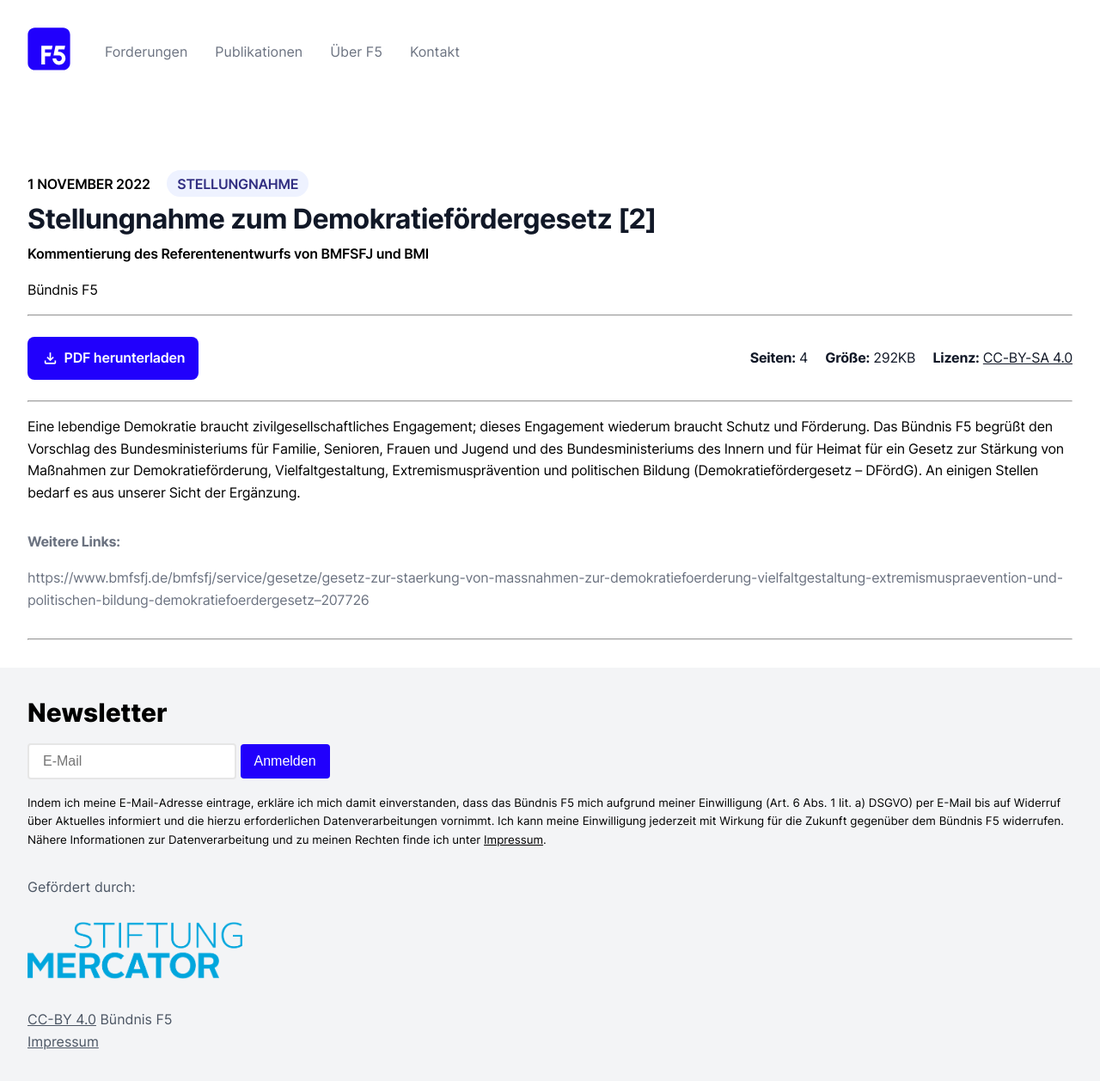
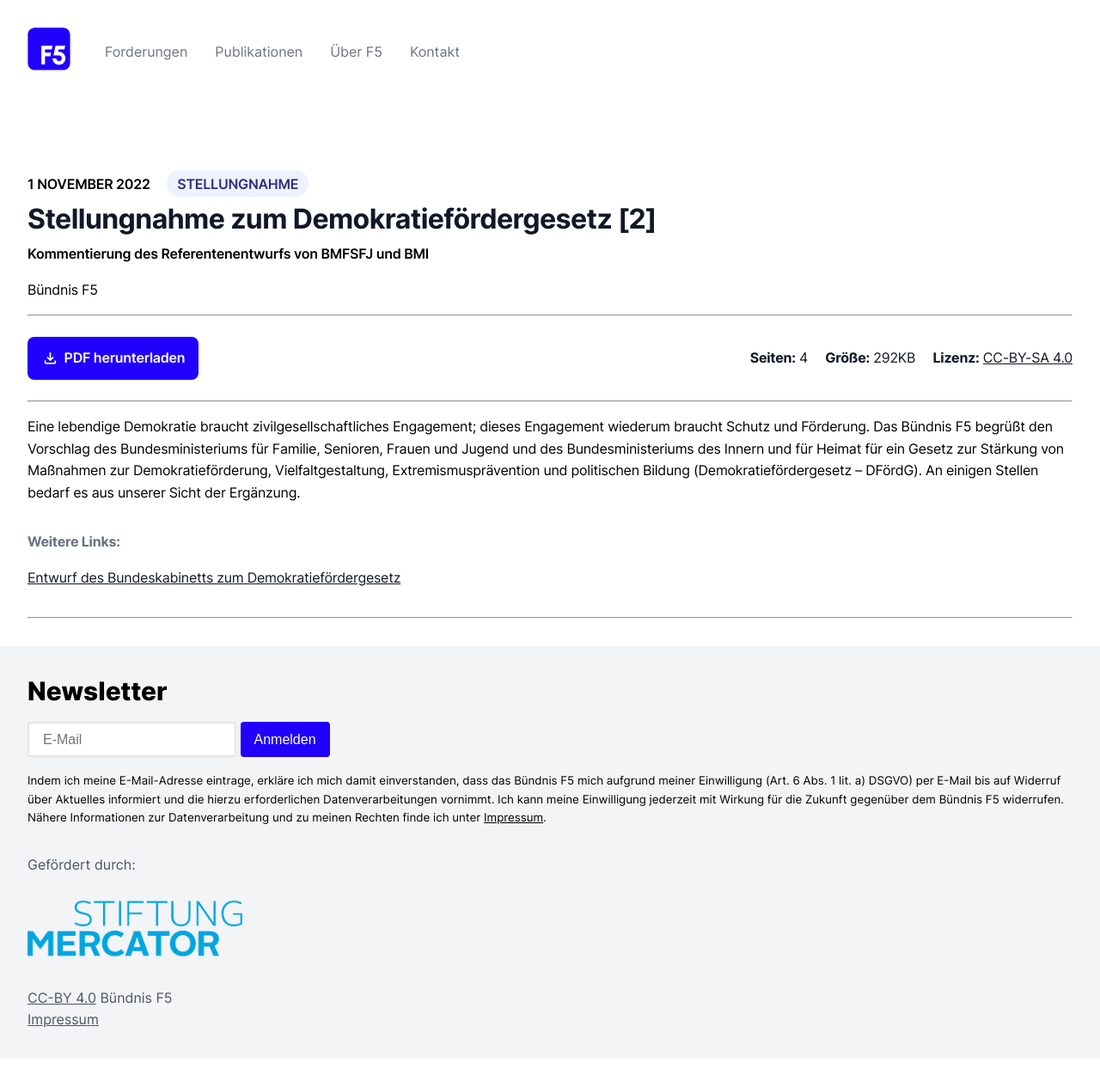
Before and after one commit to okfde/buendnis-f5, a Jekyll site: the page built from _publikationen/dfoergesetz-referentenentwurf.md, in a window 1280 px wide. Shown: the whole page at 86% size. Built offline with Jekyll 4.4.1, drawn with Linux system fonts in a browser that asks for light colours; after the commit the page ends 1232 px from its top, so only the background shows below that.

Commit message:
Update dfoergesetz-referentenentwurf.md

```diff
--- a/_publikationen/dfoergesetz-referentenentwurf.md
+++ b/_publikationen/dfoergesetz-referentenentwurf.md
@@ -16,7 +16,7 @@
 license:
     type: CC-BY-SA 4.0
     url: https://creativecommons.org/licenses/by-sa/4.0/
-extra: https://www.bmfsfj.de/bmfsfj/service/gesetze/gesetz-zur-staerkung-von-massnahmen-zur-demokratiefoerderung-vielfaltgestaltung-extremismuspraevention-und-politischen-bildung-demokratiefoerdergesetz--207726
+extra: "[Entwurf des Bundeskabinetts zum Demokratiefördergesetz](https://www.bmfsfj.de/bmfsfj/service/gesetze/gesetz-zur-staerkung-von-massnahmen-zur-demokratiefoerderung-vielfaltgestaltung-extremismuspraevention-und-politischen-bildung-demokratiefoerdergesetz--207726)"
 ---
 
 Eine lebendige Demokratie braucht zivilgesellschaftliches Engagement; dieses Engagement wiederum braucht Schutz und Förderung. Das Bündnis F5 begrüßt den Vorschlag des Bundesministeriums für Familie, Senioren, Frauen und Jugend und des Bundesministeriums des Innern und für Heimat für ein Gesetz zur Stärkung von Maßnahmen zur Demokratieförderung, Vielfaltgestaltung, Extremismusprävention und politischen Bildung (Demokratiefördergesetz – DFördG). An einigen Stellen bedarf es aus unserer Sicht der Ergänzung.
```
